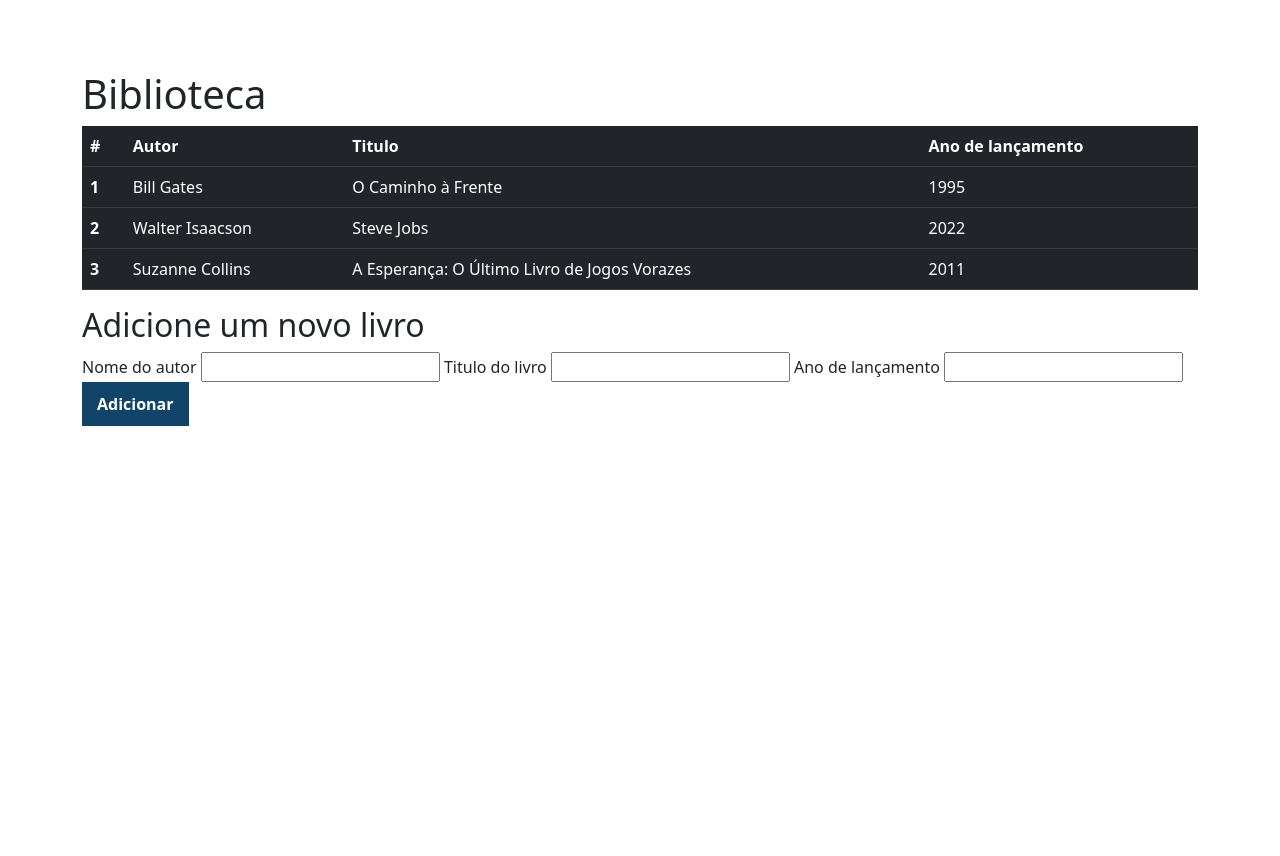
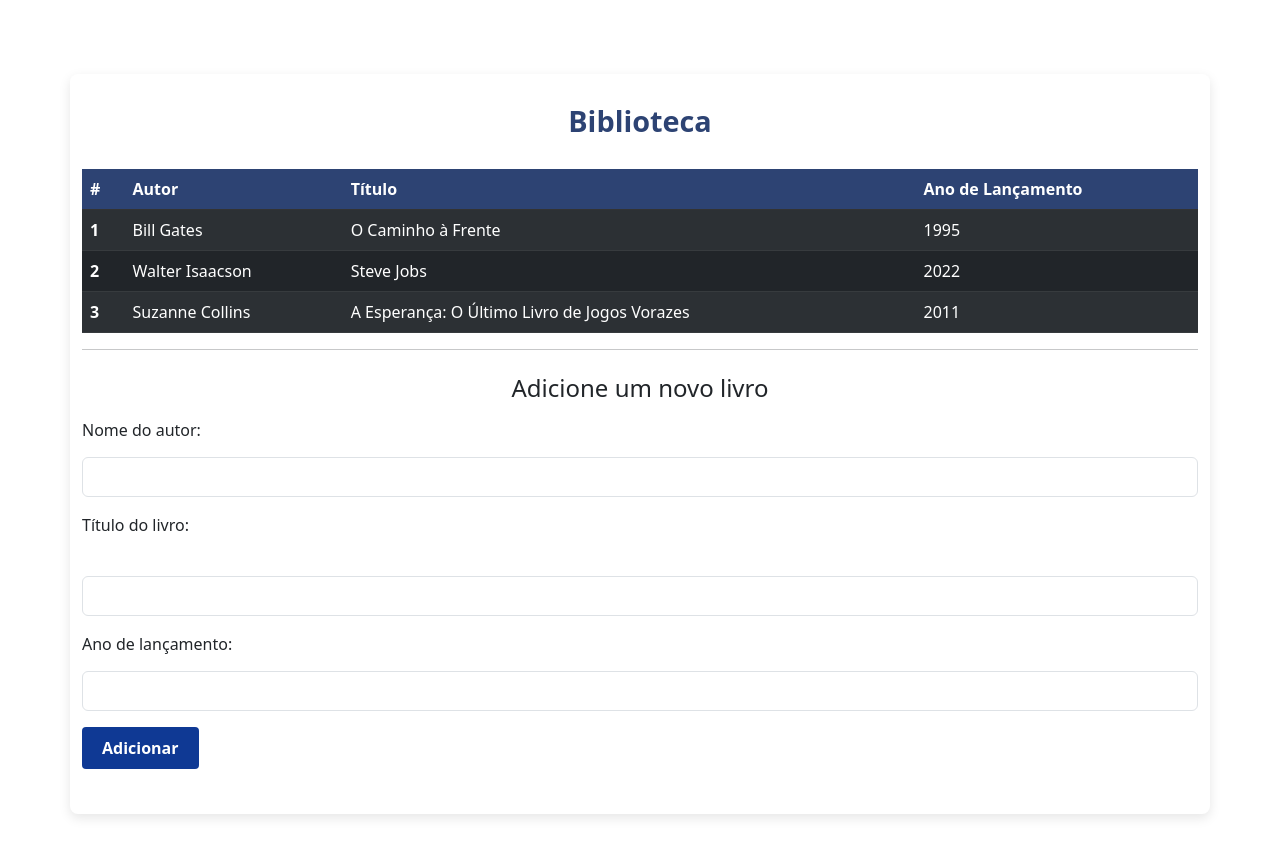
Before and after one commit to brnd021/CursoBackEndJS, a plain HTML site: page idkWhatImDoing/index.html in a window 1280 px wide. Before the commit the page ends 800 px from the top, so only its background shows below. Drawn offline with nearby package versions, Linux system fonts and the light colour scheme.

Commit message:
Enhance book library interface: improve form layout, update table styles, and fix JavaScript variable references

```diff
--- a/idkWhatImDoing/index.html
+++ b/idkWhatImDoing/index.html
@@ -11,26 +11,43 @@
 
 <body>
     <section class="container">
-        <h1> Biblioteca</h1>
-        <table class="table table-dark">
+
+        <h1 class="text-center secao-titulo">Biblioteca</h1>
+
+        <table class="table table-dark table-striped">
             <thead>
                 <tr>
-                <th scope="col">#</th>
-                <th scope="col">Autor</th>
-                <th scope="col">Titulo</th>
-                <th scope="col">Ano de lançamento </th>
+                    <th scope="col">#</th>
+                    <th scope="col">Autor</th>
+                    <th scope="col">Título</th>
+                    <th scope="col">Ano de Lançamento</th>
                 </tr>
             </thead>
             <tbody id="tabela"> </tbody>
         </table>
-        <h2>Adicione um novo livro</h2>
-        <label for="Novo-Autor">Nome do autor</label>
-        <input type="text" id="Novo-Autor"></input>
-        <label for="Novo-Titulo">Titulo do livro </label>
-        <input type="text" id="Novo-Titulo"></input>
-        <label for="Novo-Ano">Ano de lançamento</label>
-        <input type="text" id="Novo-Ano"></input>
-        <button id="botao">Adicionar</button>
+
+        <hr> <h4 class="text-center mt-4 mb-3">Adicione um novo livro</h4>
+
+        <form>
+            <div class="mb-3">
+                <label for="novo-autor">Nome do autor:</label>
+                <input type="text" id="novo-autor" class="form-control" required>
+            </div>
+
+            <div class="mb-3">
+                <label for="novo-titulo">Título do livro:</label>
+                <input type="text" id="novo-titulo" class="form-control" required>
+            </div>
+
+            <div class="mb-3">
+                <label for="novo-ano">Ano de lançamento:</label>
+                <input type="number" id="novo-ano" class="form-control" required>
+            </div>
+
+            <div class="text-center">
+                <button id="botao" class="btn-adicionar">Adicionar</button>
+            </div>
+        </form>
     </section>
 
     <script src="script.js"></script>
--- a/idkWhatImDoing/script.js
+++ b/idkWhatImDoing/script.js
@@ -2,22 +2,10 @@ const botao = document.getElementById("botao");
 const bodyTabela = document.getElementById("tabela");
 
 const biblioteca = [
-    {
-        autor: 'Bill Gates',
-        titulo: 'O Caminho à Frente',
-        ano: 1995
-    },
-    {
-        autor: 'Walter Isaacson' ,
-        titulo: 'Steve Jobs',
-        ano: 2022
-    },
-    {
-        autor: 'Suzanne Collins',
-        titulo:  'A Esperança: O Último Livro de Jogos Vorazes',
-        ano: 2011
-    }
-]
+    { autor: 'Bill Gates', titulo: 'O Caminho à Frente',ano: 1995},
+    { autor: 'Walter Isaacson' , titulo: 'Steve Jobs', ano: 2022},
+    { autor: 'Suzanne Collins', titulo:  'A Esperança: O Último Livro de Jogos Vorazes', ano: 2011}
+];
 
 function gerarTabela(){
     let html ='';
@@ -35,15 +23,16 @@ function gerarTabela(){
 
 gerarTabela();
 
-botao.addEventListener('click', function() {
-    const novoAutorInput = document.getElementById("Novo-Autor");
-    const novoTituloInput = document.getElementById("Novo-Titulo");
-    const novoAnoInpunt = document.getElementById("Novo-Ano");
+botao.addEventListener('click', function(e) {
+    e.preventDefault();
+    const novoAutorInput = document.getElementById("novo-autor");
+    const novoTituloInput = document.getElementById("novo-titulo");
+    const novoAnoInpunt = document.getElementById("novo-ano");
 
     const autor = novoAutorInput.value;
     const titulo = novoTituloInput.value;
     const ano = parseInt(novoAnoInpunt.value);
-    if(autor && titulo && !isNan(ano)){
+    if(autor && titulo && !isNaN(ano)){
         biblioteca.push({
         autor: autor,
         titulo: titulo,
--- a/idkWhatImDoing/style.css
+++ b/idkWhatImDoing/style.css
@@ -1,110 +1,139 @@
 
 @import url('https://fonts.googleapis.com/css2?family=Open+Sans:ital,wght@0,300..800;1,300..800&display=swap');
 
+/* --- VARIÁVEIS DE COR ATUALIZADAS --- */
 :root{
-    --primary-color: #4f6575;
-    --primary-color-dark: #104469;
+    /* Cor Principal (Azul acinzentado - Profissional) */
+    --primary-color: #0f3994;
+    /* Cor de Destaque (Azul escuro - Para botões hover) */
+    --primary-color-dark: #2d4373;
+    /* Cor de Fundo do Site (Suave e Limpa) */
+    --background-light: #f4f6f9;
+    /* Cor de Sucesso (Verde Intuitivo) */
+    --success-color: #4CAF50;
+    /* Cor de Erro/Alerta (Vermelho Intuitivo) */
+    --error-color: #dc3545;
 }
+
+/* --- RESET E BASE --- */
 * {
     box-sizing: border-box;
-    outline: 0; /* Remove qualquer contorno que apareça ao redor de elementos,
-    especialmente quando eles estão em foco (como campos de formulário ou links clicáveis).*/
+    outline: 0;
 }
+
 body{
     margin: 0;
     padding: 0;
-    background-color:var(--primary-color);
-    font-family: 'Open sans', sans-serif;
-    font-size: 1.3em;
+    /* Usando a cor de fundo clara e neutra */
+    background-color: var(--background-light);
+    font-family: 'Open Sans', sans-serif;
+    font-size: 1.1em; /* Fonte um pouco menor para modernizar */
     line-height: 1.5em;
+    color: #000000; /* Cor de texto mais suave */
 }
+
+/* --- CONTAINER PRINCIPAL (Cartão Central) --- */
 .container{
-    max-width: 640px;
+    max-width: 900px; /* Aumentado para melhor visualização da tabela */
     margin: 50px auto;
     background-color: #fff;
-    padding: 20px;
-    border-radius: 15px;
-    justify-content: space-between;
-
+    padding: 30px;
+    /* Bordas mais suaves */
+    border-radius: 8px;
+    /* Adicionando uma sombra leve para efeito "flutuante" */
+    box-shadow: 0 4px 12px rgba(0, 0, 0, 0.1);
 }
 
+/* --- ESTILOS DE FORMULÁRIO --- */
 form input, form label, form button {
     display: block;
     width: 100%;
-    margin-bottom: 10px;
-
+    margin-bottom: 15px; /* Espaçamento ajustado */
 }
 
 form input{
-    font-size: 18px;
-    height: 50px;
-    padding: 0 20px;
-}
-form input:focus{
-    outline: 1px solid var(--primary-color);
+    font-size: 16px;
+    height: 40px; /* Altura ajustada */
+    padding: 0 15px;
+    border: 1px solid #ccc; /* Borda padrão clara */
+    border-radius: 4px;
 }
 
-form button{
-    margin-top: 30px;
-    border:none;
+form input:focus{
+    /* Destaque primário ao focar */
+    border-color: var(--primary-color);
+    box-shadow: 0 0 0 0.2rem rgba(59, 89, 152, 0.25);
+    outline: none;
+}
+
+/* --- ESTILOS DO BOTÃO PRINCIPAL (Do Formulário) --- */
+/* Esta seção substitui 'form button' e o 'button' duplicado */
+.btn-adicionar {
+    width: auto; /* Permite que o botão se ajuste ao conteúdo, se preferir */
+    padding: 10px 20px;
+    border: none;
+    border-radius: 4px;
     background-color: var(--primary-color);
     color: #fff;
-    font-size: 18px;
-    font-weight: 700;
-    line-height: 50px;
+    font-size: 16px;
+    font-weight: 600;
     cursor: pointer;
+    transition: background-color 0.2s; /* Adiciona transição suave */
+    /* Remove a propriedade line-height duplicada */
+    line-height: normal;
 }
 
-form button:hover{
+.btn-adicionar:hover {
     background-color: var(--primary-color-dark);
 }
 
-.error{
-    background-color: crimson;
-    padding: 20px;
-    line-height: 1.5em;
+/* --- ESTILOS DE MENSAGENS (Intuitivas) --- */
+
+.error-message { /* Renomeado para melhor clareza */
+    background-color: var(--error-color);
+    padding: 15px;
+    margin-bottom: 15px;
+    border-radius: 4px;
     color: #fff;
+    font-weight: 600;
 }
 
-.success{
+.success-message { /* Renomeado para melhor clareza */
+    background-color: var(--success-color);
+    padding: 15px;
     margin-top: 20px;
-    background-color: aqua;
-    padding: 20px;
-    line-height: 1.5em;
+    border-radius: 4px;
+    color: #fff;
+    font-weight: 600;
 }
 
-.resultado{
-    margin: 30px 0;
-    border-radius: 15px;
+/* --- ESTILOS DA TABELA (MELHORIAS NO BOOTSTRAP) --- */
+
+/* Ajusta o padding do container para a tabela caber melhor */
+.container table {
+    margin-top: 30px;
+    width: 100%;
 }
 
-.colunas {
-  display: flex;
-  justify-content: space-between;
-  gap: 20px;
-  margin-bottom: 30px; /* espaçamento abaixo das colunas */
+/* Garante que o cabeçalho da tabela tenha uma cor consistente */
+.table-dark thead th {
+    background-color: var(--primary-color-dark) !important;
+    border-color: #333 !important;
 }
 
-.coluna {
-  width: 45%;
-  padding: 20px;
-  background-color: #eee;
-  border-radius: 5px;
+/* Estiliza o corpo da tabela para um visual mais limpo */
+.table-dark tbody tr {
+    /* Transição para o efeito hover ficar mais suave */
+    transition: background-color 0.2s;
 }
 
-button{
-    margin-top: 30px;
-    padding: 10px 15px;
-    border-radius: 10px;
-    border:none;
-    background-color: var(--primary-color-dark);
-    color: #ffffff;
-    font-size: 18px;
-    font-weight: 700;
-    line-height: 50px;
-    cursor: pointer;
+/* Estilo para a linha do cabeçalho da seção */
+.secao-titulo {
+    font-size: 1.8em;
+    font-weight: 600;
+    color: var(--primary-color-dark);
+    margin-bottom: 20px;
 }
 
-button:hover{
-    background-color: var(--primary-color);
-}
+/* --- REMOÇÃO DE CLASSES NÃO UTILIZADAS (colunas) --- */
+/* Removidas classes .colunas e .coluna por não serem usadas no fluxo principal */
```
